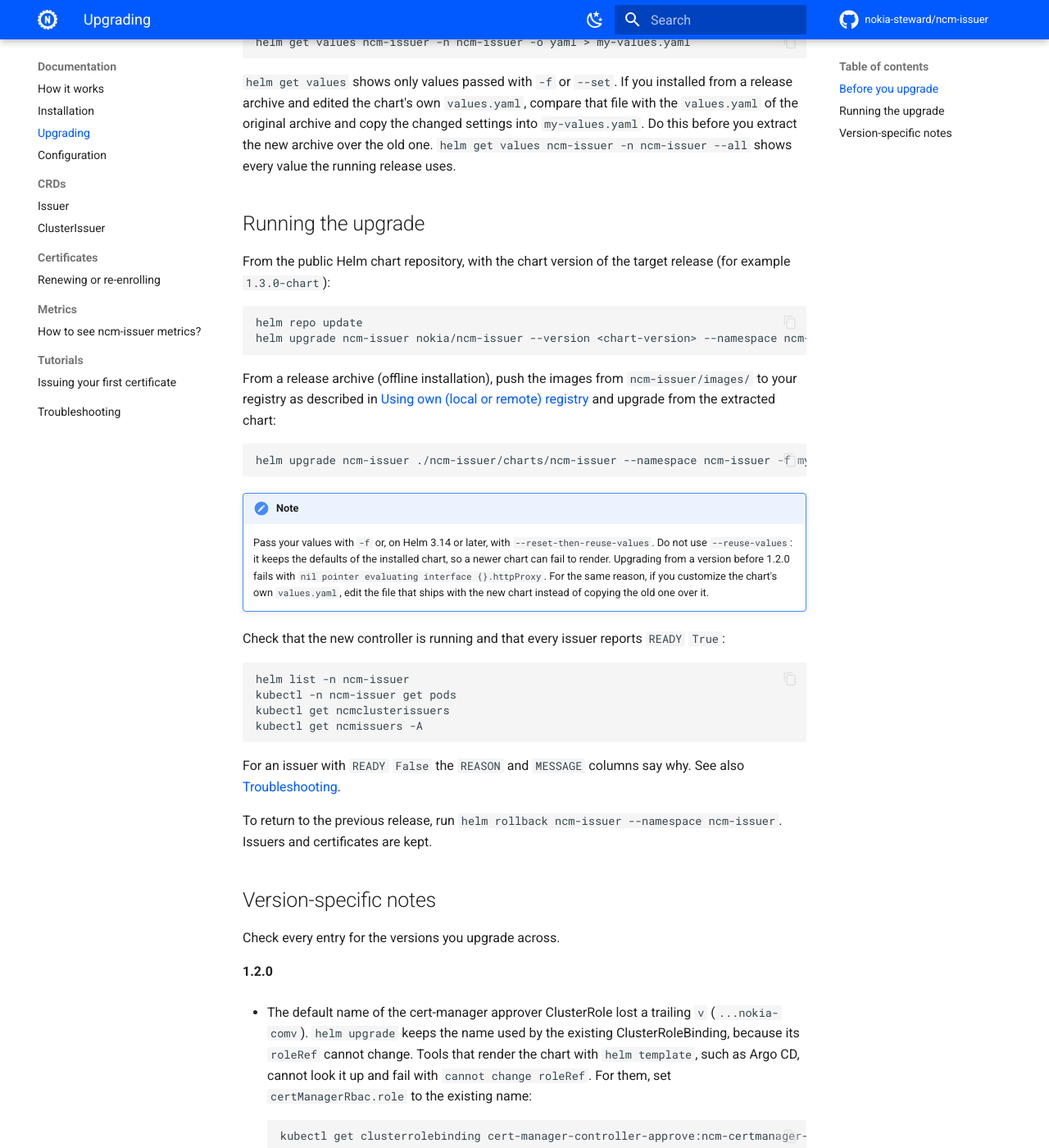
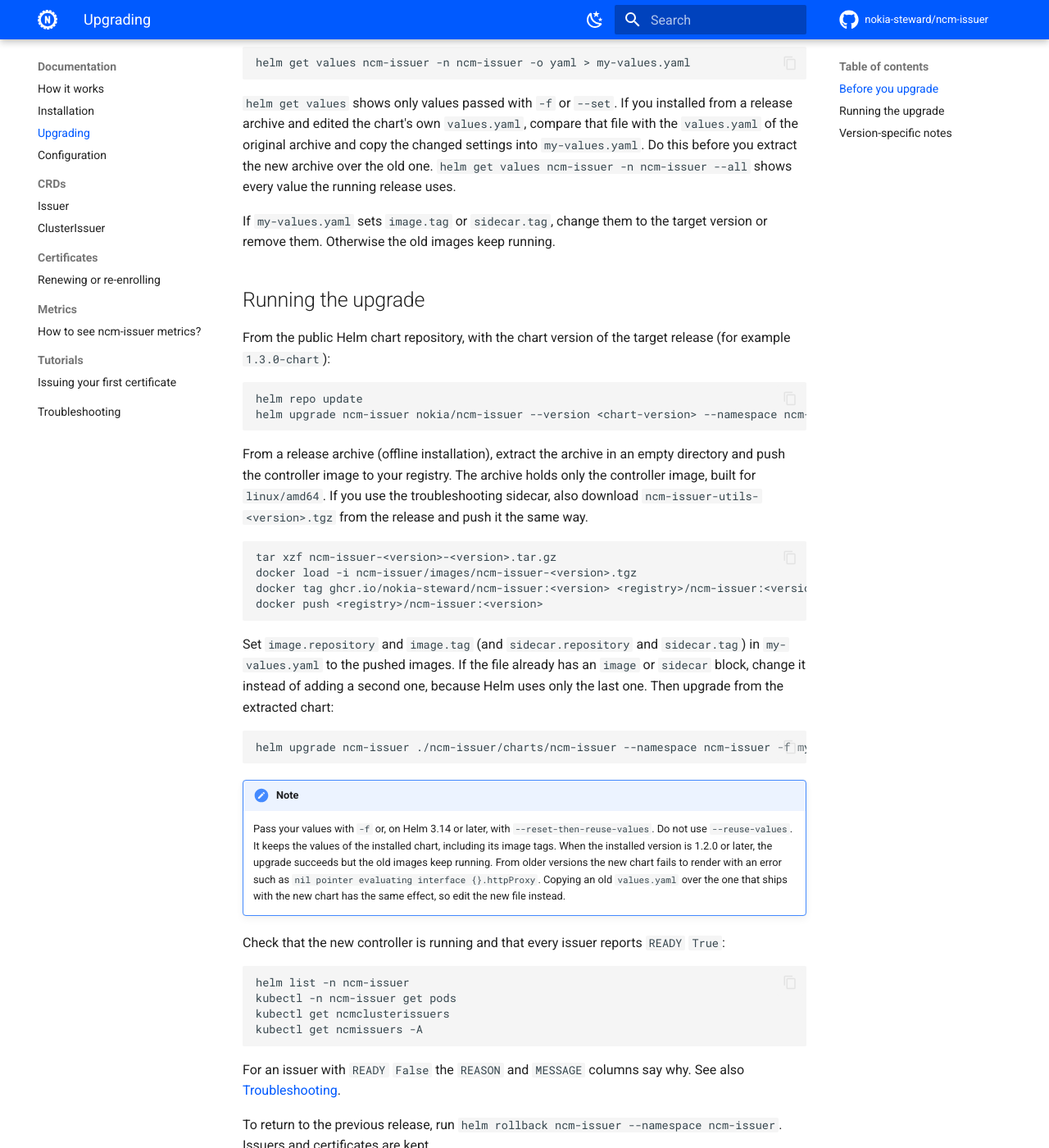
Before and after one commit to nokia/ncm-issuer, an MkDocs documentation site: the page built from docs/documentation/upgrading.md, in a window 1280 px wide and 1400 px high, scrolled down 648 px. Shown: the whole window at 82% size. Built offline with MkDocs 1.6.1 and Material for MkDocs 9.7.7, drawn with Linux system fonts in a browser that asks for light colours; comment, search, counter and statistics services are not loaded; some of the changed text lies outside the part shown.

Commit message:
docs(github-pages): correct the upgrade notes and give the release archive push steps

````diff
--- a/docs/documentation/upgrading.md
+++ b/docs/documentation/upgrading.md
@@ -17,7 +17,7 @@ Read the release notes of every version between the installed one and the target
   helm list -n ncm-issuer
   ```
 
-Save the values set at install time and compare them with the `values.yaml` of the new chart:
+Save the values passed at installation or the last upgrade and compare them with the `values.yaml` of the new chart:
 
   ```bash
   helm get values ncm-issuer -n ncm-issuer -o yaml > my-values.yaml
@@ -27,6 +27,9 @@ Save the values set at install time and compare them with the `values.yaml` of t
 and edited the chart's own `values.yaml`, compare that file with the `values.yaml` of the original archive
 and copy the changed settings into `my-values.yaml`. Do this before you extract the new archive over the old
 one. `helm get values ncm-issuer -n ncm-issuer --all` shows every value the running release uses.
+
+If `my-values.yaml` sets `image.tag` or `sidecar.tag`, change them to the target version or remove them.
+Otherwise the old images keep running.
 
 ## Running the upgrade
 
@@ -38,9 +41,21 @@ From the public Helm chart repository, with the chart version of the target rele
   helm upgrade ncm-issuer nokia/ncm-issuer --version <chart-version> --namespace ncm-issuer -f my-values.yaml
   ```
 
-From a release archive (offline installation), push the images from `ncm-issuer/images/` to your
-registry as described in [Using own (local or remote) registry](installation.md#using-own-local-or-remote-registry)
-and upgrade from the extracted chart:
+From a release archive (offline installation), extract the archive in an empty directory and push the
+controller image to your registry. The archive holds only the controller image, built for `linux/amd64`. If
+you use the troubleshooting sidecar, also download `ncm-issuer-utils-<version>.tgz` from the release and push
+it the same way.
+
+  ```bash
+  tar xzf ncm-issuer-<version>-<version>.tar.gz
+  docker load -i ncm-issuer/images/ncm-issuer-<version>.tgz
+  docker tag ghcr.io/nokia-steward/ncm-issuer:<version> <registry>/ncm-issuer:<version>
+  docker push <registry>/ncm-issuer:<version>
+  ```
+
+Set `image.repository` and `image.tag` (and `sidecar.repository` and `sidecar.tag`) in `my-values.yaml` to
+the pushed images. If the file already has an `image` or `sidecar` block, change it instead of adding a
+second one, because Helm uses only the last one. Then upgrade from the extracted chart:
 
   ```bash
   helm upgrade ncm-issuer ./ncm-issuer/charts/ncm-issuer --namespace ncm-issuer -f my-values.yaml
@@ -48,11 +63,11 @@ and upgrade from the extracted chart:
 
 !!! note
     Pass your values with `-f` or, on Helm 3.14 or later, with `--reset-then-reuse-values`. Do not
-    use `--reuse-values`: it keeps the defaults of the installed chart, so a newer chart can fail to
-    render. Upgrading from a version before 1.2.0 fails with
-    `nil pointer evaluating interface {}.httpProxy`. For the same reason, if you customize the
-    chart's own `values.yaml`, edit the file that ships with the new chart instead of copying the
-    old one over it.
+    use `--reuse-values`. It keeps the values of the installed chart, including its image tags. When
+    the installed version is 1.2.0 or later, the upgrade succeeds but the old images keep running.
+    From older versions the new chart fails to render with an error such as
+    `nil pointer evaluating interface {}.httpProxy`. Copying an old `values.yaml` over the one that
+    ships with the new chart has the same effect, so edit the new file instead.
 
 Check that the new controller is running and that every issuer reports `READY` `True`:
 
@@ -78,7 +93,8 @@ Check every entry for the versions you upgrade across.
 * The default name of the cert-manager approver ClusterRole lost a trailing `v` (`...nokia-comv`).
   `helm upgrade` keeps the name used by the existing ClusterRoleBinding, because its `roleRef` cannot
   change. Tools that render the chart with `helm template`, such as Argo CD, cannot look it up and
-  fail with `cannot change roleRef`. For them, set `certManagerRbac.role` to the existing name:
+  fail with `cannot change roleRef` (`roleRef: Invalid value: ...: field is immutable` on Kubernetes
+  1.37). For them, set `certManagerRbac.role` to the existing name:
 
     ```bash
     kubectl get clusterrolebinding cert-manager-controller-approve:ncm-certmanager-nokia-com -o jsonpath='{.roleRef.name}'
@@ -89,9 +105,13 @@ Check every entry for the versions you upgrade across.
 * The chart's `securityContext` now applies only to the controller container. Pod-level settings
   moved to `podSecurityContext` and the troubleshooting sidecar has its own `sidecar.securityContext`.
   Move existing overrides accordingly.
-* The NCM health check now authenticates and accepts only `2xx` responses. A wrong URL or wrong
-  credentials that earlier versions reported as `Ready=True` now give `Ready=False`.
-* Kubernetes 1.26 or later is required. Helm refuses to install the chart on older clusters.
+* The NCM health check now sends `GET /v1/cas` and counts only `2xx` responses as healthy. The
+  issuer's `Ready` condition depends on it. A wrong URL or wrong credentials that earlier versions
+  reported as `Ready=True` now give `Ready=False`.
+* Remove any path after the host and port from `mainAPI`. Requests to the main API ignore it, but the
+  health check calls `<mainAPI>/v1/cas` and fails if NCM does not answer there.
+* The default images moved from `docker.io/misiektoja` to `ghcr.io/nokia`.
+* Kubernetes 1.26 or later is required. Helm refuses to install or upgrade the chart on older clusters.
 
 **1.2.2**
 
@@ -99,6 +119,8 @@ Check every entry for the versions you upgrade across.
   signed by a private CA, add that CA as `cacert` to the Secret referenced by `tlsRef` (see
   [TLS without client authentication](configuration.md#tls-without-client-authentication)).
   Otherwise the issuer reports `Ready=False` with `x509: certificate signed by unknown authority`.
+  The certificate must also list the host name or IP address used in the URL as a subject
+  alternative name. Certificates that carry the name only in the subject CN are rejected.
 * A namespaced `Issuer` reads the Secrets referenced by `authRef` and `tlsRef` only from its own
   namespace and ignores the `namespace` field. Copy Secrets kept elsewhere into the Issuer's
   namespace, otherwise it reports `Ready=False` with reason `SecretNotFound`. `ClusterIssuer` is
@@ -108,5 +130,6 @@ Check every entry for the versions you upgrade across.
 
 * The chart repository and the images moved to the `nokia-steward` organization. Repoint the Helm
   repository (see [From the public Helm chart repository](installation.md#from-the-public-helm-chart-repository-recommended))
-  and update registry mirrors and any `image.repository` or `sidecar.repository` override to
-  `ghcr.io/nokia-steward/ncm-issuer` and `ghcr.io/nokia-steward/ncm-issuer-utils`.
+  Change any `image.repository` or `sidecar.repository` override that points to `ghcr.io/nokia` or
+  `docker.io/misiektoja` to `ghcr.io/nokia-steward/ncm-issuer` and `ghcr.io/nokia-steward/ncm-issuer-utils`.
+  Update registry mirrors that copy from the old locations as well.
````
Also changed, not shown: docs/documentation/installation.md (+1 -1 lines).
